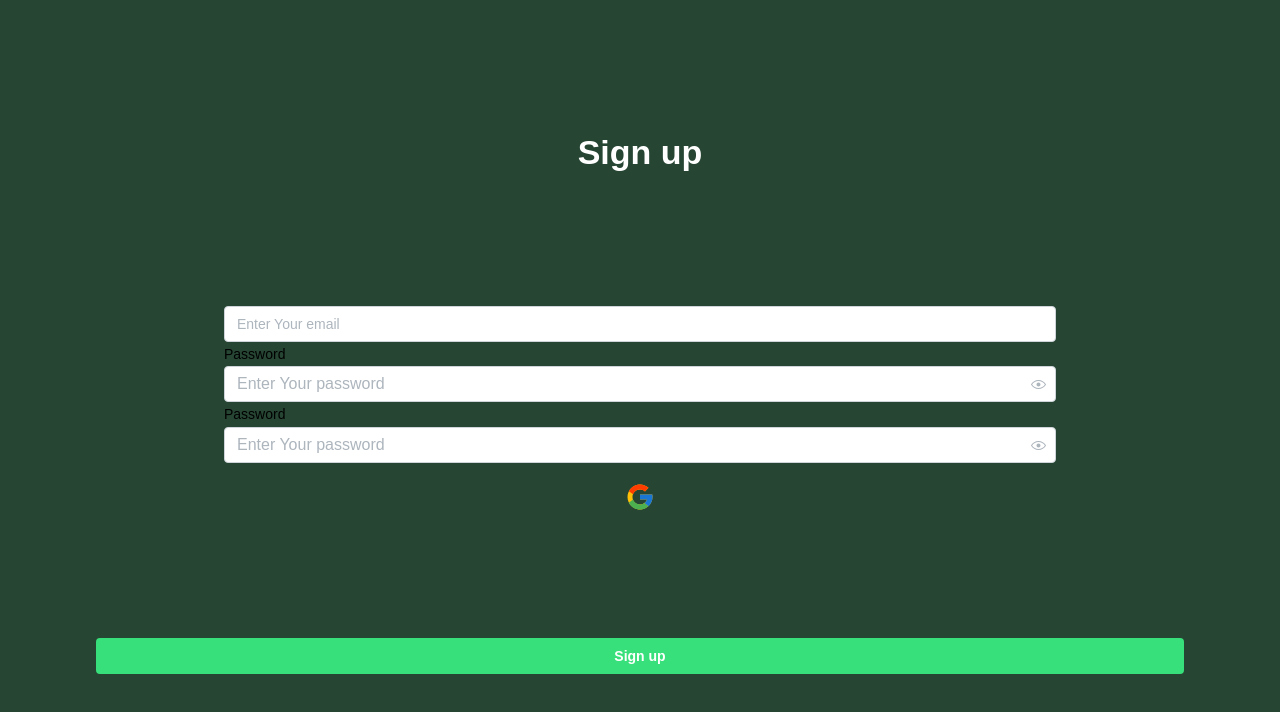
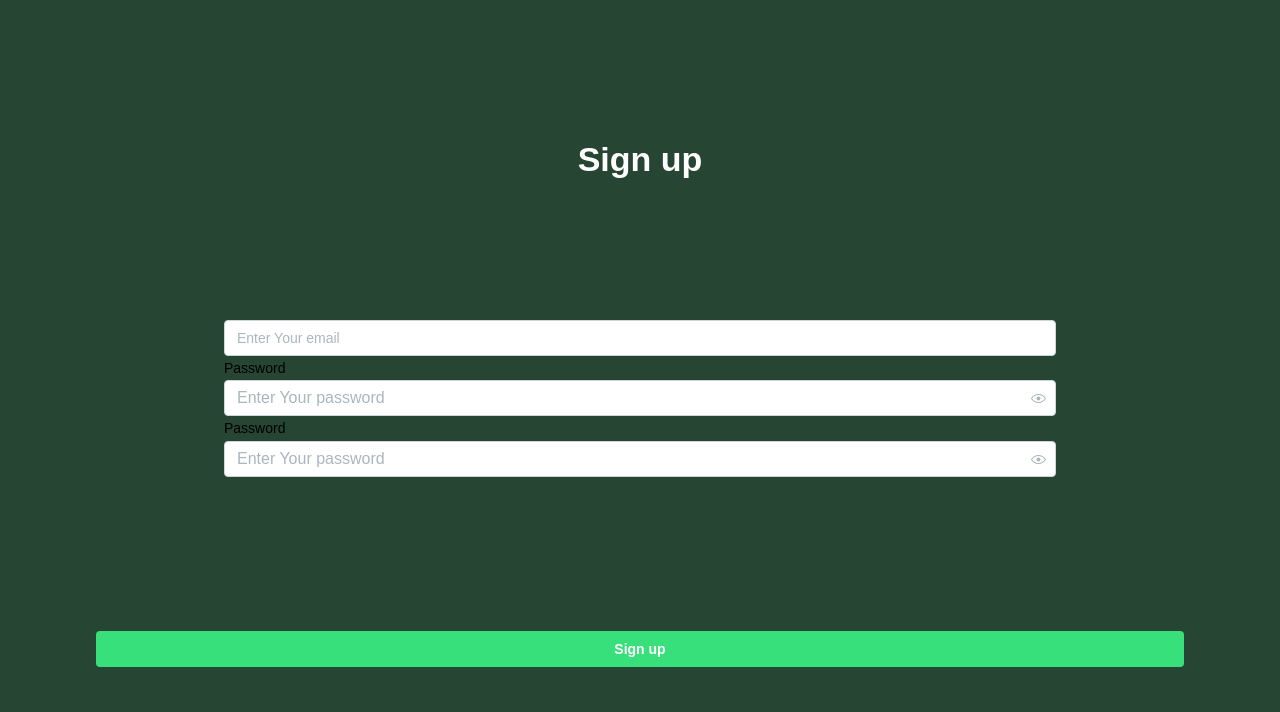
Before and after one commit to ltyohannes955/Scash, a React (Vite) app: page /signup in a window 1280 px wide. Shown: the top 712 px of the page. Built offline with nearby package versions, Linux system fonts and the light colour scheme.

Commit message:
removed img

```diff
--- a/src/pages/signup/index.tsx
+++ b/src/pages/signup/index.tsx
@@ -34,16 +34,7 @@ export default function Signup() {
             label="Password"
             placeholder="Enter Your password"
           />
-          <Flex gap={"lg"} mt={"lg"}>
-            <ActionIcon variant="subtle" aria-label="Settings">
-              <Image
-                src={"/google.svg"}
-                alt="landing Image"
-                h={"30"}
-                w={"30"}
-              />
-            </ActionIcon>
-          </Flex>
+          <Flex gap={"lg"} mt={"lg"}></Flex>
         </Flex>
         <Button w={"85%"}>Sign up</Button>
       </Flex>
```
